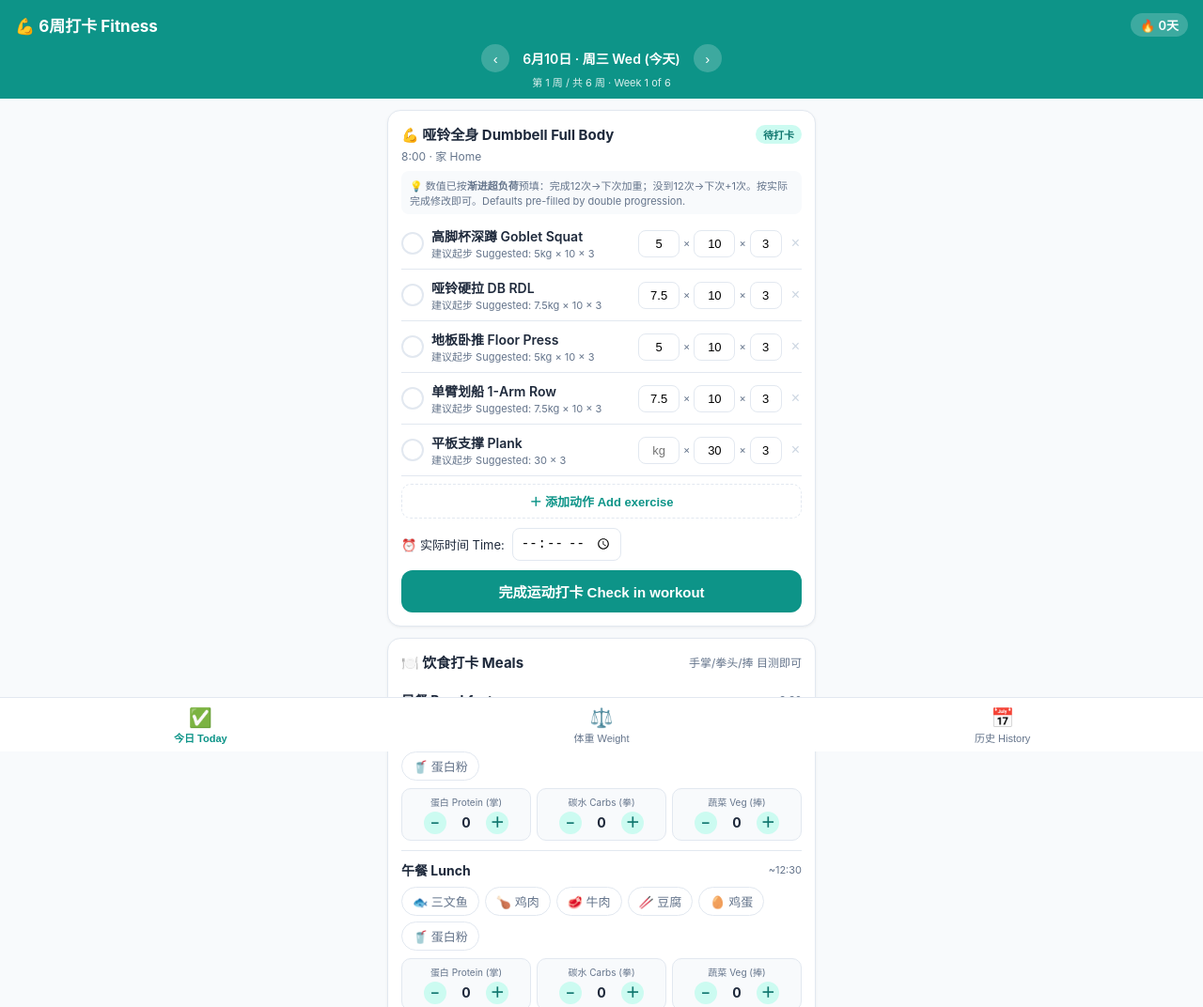
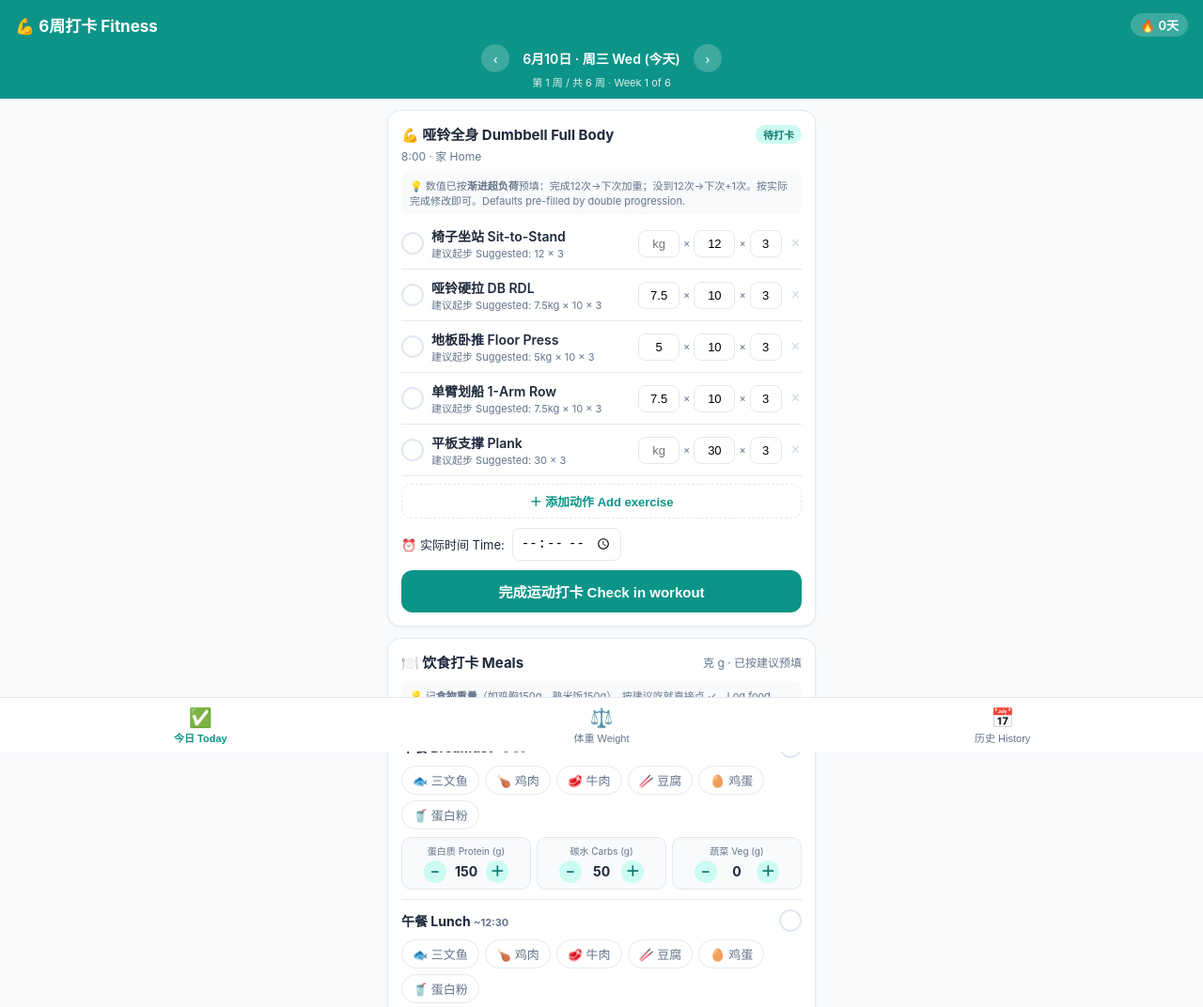
Before and after one commit to maggie-cl/fitness-app, a plain HTML site: page index.html in a window 1280 px wide. Shown: the top 1072 px of the page at 94% size. Drawn offline with Linux system fonts and the light colour scheme.

Commit message:
Knee-friendly plan, swap-on-delete alternatives, gram-based meals with defaults, optional snack
Co-Authored-By: Claude Fable 5 <noreply@anthropic.com>

```diff
--- a/index.html
+++ b/index.html
@@ -54,6 +54,7 @@ main{padding:12px; max-width:480px; margin:0 auto;}
 .exdel{border:none; background:none; color:#cbd5e1; font-size:16px; cursor:pointer; padding:2px;}
 .addex{width:100%; padding:8px; margin-top:8px; border:1px dashed var(--border); background:none;
   border-radius:10px; color:var(--teal); font-size:13px; font-weight:600; cursor:pointer;}
+.swaprow{background:#fffbeb; border:1px solid #fde68a; border-radius:10px; padding:9px; margin:4px 0 8px;}
 .timerow{display:flex; align-items:center; gap:8px; margin-top:10px; font-size:13px;}
 .timerow input[type=time]{padding:6px 8px; border:1px solid var(--border); border-radius:8px; font-size:14px;}
 .bigbtn{width:100%; padding:12px; border:none; border-radius:12px; background:var(--teal);
@@ -163,31 +164,39 @@ nav button.on{color:var(--teal); font-weight:700;}
 const DEF_SETTINGS = {startDate:'2026-06-10', weeks:6, startW:75, endW:70.5};
 let PLAN_START, PLAN_END, W_START, W_END;
 const STORE_KEY = 'fitness6w_v1';
+/* 护膝版课表：避免箭步蹲/深蹲/跳跃等伤膝动作，以髋主导动作为主 knee-friendly plan */
 const SCHEDULE = {
-  1:{type:'gym', icon:'🏋️', name:'下肢 Lower', where:'12:00 · 办公室健身房 Office gym',
-     ex:['腿举 Leg Press','罗马尼亚硬拉 RDL','行走箭步蹲 Lunges','腿弯举 Leg Curl','臀推 Hip Thrust']},
+  1:{type:'gym', icon:'🏋️', name:'下肢 Lower (护膝版)', where:'12:00 · 办公室健身房 Office gym',
+     ex:['罗马尼亚硬拉 RDL','腿弯举 Leg Curl','臀推 Hip Thrust','坐姿髋外展 Hip Abduction','箱式浅蹲 Box Squat (高箱)']},
   2:{type:'gym', icon:'🏋️', name:'上肢 Upper', where:'12:00 · 办公室健身房 Office gym',
      ex:['高位下拉 Lat Pulldown','坐姿推胸 Chest Press','坐姿划船 Seated Row','肩上推举 Shoulder Press','二头弯举 Biceps Curl','三头下压 Triceps Pushdown']},
   3:{type:'home', icon:'💪', name:'哑铃全身 Dumbbell Full Body', where:'8:00 · 家 Home',
-     ex:['高脚杯深蹲 Goblet Squat','哑铃硬拉 DB RDL','地板卧推 Floor Press','单臂划船 1-Arm Row','平板支撑 Plank']},
+     ex:['椅子坐站 Sit-to-Stand','哑铃硬拉 DB RDL','地板卧推 Floor Press','单臂划船 1-Arm Row','平板支撑 Plank']},
   4:{type:'gym', icon:'🏋️', name:'全身 Full Body', where:'12:00 · 办公室健身房 Office gym',
-     ex:['深蹲 Squat','上斜推胸 Incline Press','绳索划船 Cable Row','臀推 Hip Thrust','农夫行走 Farmer Carry']},
-  5:{type:'home', icon:'💪', name:'HIIT 高强度间歇', where:'8:00 · 家 Home',
-     ex:['深蹲推举 Squat to Press','登山跑 Mountain Climber','弹力带划船 Band Row','臀桥 Glute Bridge','跳绳 Jump Rope']},
+     ex:['相扑硬拉 Sumo Deadlift','上斜推胸 Incline Press','绳索划船 Cable Row','臀推 Hip Thrust','农夫行走 Farmer Carry']},
+  5:{type:'home', icon:'💪', name:'HIIT 低冲击间歇 Low-impact', where:'8:00 · 家 Home',
+     ex:['哑铃摆荡 DB Swing','出拳 Shadowbox Punch','弹力带划船 Band Row','臀桥 Glute Bridge','低冲击开合 Step Jacks']},
   6:{type:'rest', icon:'🚶', name:'休息 / 遛娃散步 Rest / Walk', where:'', ex:[]},
   0:{type:'rest', icon:'😴', name:'休息 Rest · 备餐日 Meal Prep', where:'', ex:[]}
 };
 const MEALS = [
   {key:'breakfast', name:'早餐 Breakfast', time:'~8:30'},
   {key:'lunch', name:'午餐 Lunch', time:'~12:30'},
-  {key:'snack', name:'加餐 Snack', time:'~15:30'},
+  {key:'snack', name:'加餐 Snack', time:'可选 optional', optional:true},
   {key:'dinner', name:'晚餐 Dinner', time:'~19:00'}
 ];
+/* 建议食物重量(克) suggested food weights in grams */
+const MEAL_DEFAULTS = {
+  breakfast:{protein:150, carbs:50,  veg:0},
+  lunch:    {protein:150, carbs:150, veg:200},
+  snack:    {protein:50,  carbs:0,   veg:0},
+  dinner:   {protein:150, carbs:100, veg:200}
+};
 const PROTEINS = [
   {key:'salmon', label:'🐟 三文鱼'}, {key:'chicken', label:'🍗 鸡肉'}, {key:'beef', label:'🥩 牛肉'},
   {key:'tofu', label:'🥢 豆腐'}, {key:'eggs', label:'🥚 鸡蛋'}, {key:'shake', label:'🥤 蛋白粉'}
 ];
-const TARGETS = {protein:4, carbsMax:2.5, veg:3, waterL:3}; // 掌/拳/捧/升
+const TARGETS = {protein:450, carbsMax:300, veg:400, waterL:3}; // 克/克/克/升 (蛋白质类为食物重量)
 const CUP_L = 0.8, MAX_CUPS = 5;
 
 let db = load();
@@ -214,17 +223,49 @@ applySettings();
 /* ================= today view ================= */
 /* 起步默认值 [weight kg, reps, sets] — 新手友好；计时动作 reps=秒 */
 const EX_DEFAULTS = {
-  '腿举 Leg Press':[40,12,3], '罗马尼亚硬拉 RDL':[20,10,3], '行走箭步蹲 Lunges':[5,10,3],
-  '腿弯举 Leg Curl':[20,12,3], '臀推 Hip Thrust':[30,10,3],
+  '罗马尼亚硬拉 RDL':[20,10,3], '腿弯举 Leg Curl':[20,12,3], '臀推 Hip Thrust':[30,10,3],
+  '坐姿髋外展 Hip Abduction':[30,15,3], '箱式浅蹲 Box Squat (高箱)':[0,12,3],
   '高位下拉 Lat Pulldown':[25,10,3], '坐姿推胸 Chest Press':[15,10,3], '坐姿划船 Seated Row':[25,10,3],
   '肩上推举 Shoulder Press':[7.5,10,3], '二头弯举 Biceps Curl':[5,10,3], '三头下压 Triceps Pushdown':[15,10,3],
-  '深蹲 Squat':[20,10,3], '上斜推胸 Incline Press':[10,10,3], '绳索划船 Cable Row':[25,10,3], '农夫行走 Farmer Carry':[10,30,3],
-  '高脚杯深蹲 Goblet Squat':[5,10,3], '哑铃硬拉 DB RDL':[7.5,10,3], '地板卧推 Floor Press':[5,10,3],
+  '相扑硬拉 Sumo Deadlift':[20,10,3], '上斜推胸 Incline Press':[10,10,3], '绳索划船 Cable Row':[25,10,3], '农夫行走 Farmer Carry':[10,30,3],
+  '椅子坐站 Sit-to-Stand':[0,12,3], '哑铃硬拉 DB RDL':[7.5,10,3], '地板卧推 Floor Press':[5,10,3],
   '单臂划船 1-Arm Row':[7.5,10,3], '平板支撑 Plank':[0,30,3],
-  '深蹲推举 Squat to Press':[2.5,40,4], '登山跑 Mountain Climber':[0,40,4], '弹力带划船 Band Row':[0,40,4],
-  '臀桥 Glute Bridge':[0,40,4], '跳绳 Jump Rope':[0,40,4]
+  '哑铃摆荡 DB Swing':[7.5,40,4], '出拳 Shadowbox Punch':[0,40,4], '弹力带划船 Band Row':[0,40,4],
+  '臀桥 Glute Bridge':[0,40,4], '低冲击开合 Step Jacks':[0,40,4],
+  '早安式 Good Morning':[10,10,3], '单腿臀桥 Single-leg Glute Bridge':[0,10,3], '弹力带侧走 Band Lateral Walk':[0,15,3],
+  '直臂下压 Straight-arm Pulldown':[15,12,3], '跪姿俯卧撑 Knee Push-up':[0,10,3], '阿诺德推举 Arnold Press':[5,10,3],
+  '侧平举 Lateral Raise':[4,12,3], '锤式弯举 Hammer Curl':[5,10,3], '仰卧臂屈伸 Skullcrusher':[5,10,3],
+  '死虫式 Dead Bug':[0,10,3], '鸟狗式 Bird Dog':[0,10,3], '侧平板 Side Plank':[0,25,3], '原地快走 March in Place':[0,40,4]
 };
 const GENERIC_DEFAULT = [2.5,10,4];
+/* 同肌群护膝替代动作 knee-friendly alternatives by muscle group */
+const ALTS = {
+  '罗马尼亚硬拉 RDL':['腿弯举 Leg Curl','早安式 Good Morning','单腿臀桥 Single-leg Glute Bridge'],
+  '腿弯举 Leg Curl':['罗马尼亚硬拉 RDL','单腿臀桥 Single-leg Glute Bridge'],
+  '臀推 Hip Thrust':['臀桥 Glute Bridge','单腿臀桥 Single-leg Glute Bridge'],
+  '坐姿髋外展 Hip Abduction':['弹力带侧走 Band Lateral Walk','单腿臀桥 Single-leg Glute Bridge'],
+  '箱式浅蹲 Box Squat (高箱)':['椅子坐站 Sit-to-Stand','臀推 Hip Thrust'],
+  '高位下拉 Lat Pulldown':['坐姿划船 Seated Row','直臂下压 Straight-arm Pulldown'],
+  '坐姿推胸 Chest Press':['上斜推胸 Incline Press','跪姿俯卧撑 Knee Push-up'],
+  '坐姿划船 Seated Row':['高位下拉 Lat Pulldown','单臂划船 1-Arm Row'],
+  '肩上推举 Shoulder Press':['侧平举 Lateral Raise','阿诺德推举 Arnold Press'],
+  '二头弯举 Biceps Curl':['锤式弯举 Hammer Curl'],
+  '三头下压 Triceps Pushdown':['仰卧臂屈伸 Skullcrusher','跪姿俯卧撑 Knee Push-up'],
+  '相扑硬拉 Sumo Deadlift':['罗马尼亚硬拉 RDL','臀推 Hip Thrust'],
+  '上斜推胸 Incline Press':['坐姿推胸 Chest Press','地板卧推 Floor Press'],
+  '绳索划船 Cable Row':['坐姿划船 Seated Row','高位下拉 Lat Pulldown'],
+  '农夫行走 Farmer Carry':['侧平板 Side Plank','死虫式 Dead Bug'],
+  '椅子坐站 Sit-to-Stand':['箱式浅蹲 Box Squat (高箱)','臀桥 Glute Bridge'],
+  '哑铃硬拉 DB RDL':['早安式 Good Morning','单腿臀桥 Single-leg Glute Bridge'],
+  '地板卧推 Floor Press':['跪姿俯卧撑 Knee Push-up','上斜推胸 Incline Press'],
+  '单臂划船 1-Arm Row':['弹力带划船 Band Row','坐姿划船 Seated Row'],
+  '平板支撑 Plank':['死虫式 Dead Bug','鸟狗式 Bird Dog','侧平板 Side Plank'],
+  '哑铃摆荡 DB Swing':['臀桥 Glute Bridge','早安式 Good Morning'],
+  '出拳 Shadowbox Punch':['低冲击开合 Step Jacks','原地快走 March in Place'],
+  '低冲击开合 Step Jacks':['出拳 Shadowbox Punch','原地快走 March in Place'],
+  '弹力带划船 Band Row':['单臂划船 1-Arm Row'],
+  '臀桥 Glute Bridge':['臀推 Hip Thrust','单腿臀桥 Single-leg Glute Bridge']
+};
 /* 双重渐进 double progression: 完成12次→加重并回到10次; 否则下次+1次; 自重/计时动作+5秒(上限60) */
 function suggestFor(name, ds){
   const last = lastRecord(name, ds);
@@ -293,6 +334,13 @@ function renderToday(){
           <input type="number" inputmode="numeric" placeholder="组" value="${e.sets}" onchange="setEx(${i},'sets',this.value)" style="width:34px">
         </div>
         <button class="exdel" onclick="delEx(${i})">×</button></div>`;
+      if(swapIdx===i){
+        const alts=(ALTS[e.name]||[]).filter(a=>!w.ex.some(x=>x.name===a));
+        h += `<div class="swaprow"><div style="font-size:11px;color:var(--muted);margin-bottom:5px">🔄 换个同肌群的护膝动作？Replace with a same-muscle alternative:</div><div class="chips">` +
+          alts.map(a=>`<button class="chip" onclick="swapEx(${i},'${a}')">${a}</button>`).join('') +
+          `<button class="chip" style="color:var(--red)" onclick="reallyDelEx(${i})">🗑 直接删除 Delete</button>
+           <button class="chip" onclick="cancelSwap()">取消 Cancel</button></div></div>`;
+      }
     });
     h += `<button class="addex" onclick="addEx()">＋ 添加动作 Add exercise</button>
       <div class="timerow"><span>⏰ 实际时间 Time:</span><input type="time" value="${w.time}" onchange="setWTime(this.value)"></div>
@@ -302,33 +350,36 @@ function renderToday(){
 
   /* --- meals card --- */
   if(!lg.meals) lg.meals = {};
-  let totP=0, totC=0, totV=0, mealsLogged=0;
-  MEALS.forEach(m=>{
-    const ml = lg.meals[m.key];
-    if(ml){ totP+=ml.protein||0; totC+=ml.carbs||0; totV+=ml.veg||0;
-      if((ml.proteins&&ml.proteins.length)||ml.protein||ml.carbs||ml.veg) mealsLogged++; }
-  });
-  h += `<div class="card"><h2><span>🍽️ 饮食打卡 Meals</span><span class="sub">手掌/拳头/捧 目测即可</span></h2>`;
-  MEALS.forEach(m=>{
-    const ml = lg.meals[m.key] || {proteins:[], protein:0, carbs:0, veg:0};
-    h += `<div class="mealslot"><div class="mealhead"><span class="mname">${m.name}</span><span class="mtime">${m.time}</span></div>
+  const snackOn = !!(lg.meals.snack && lg.meals.snack.visible);
+  const slots = MEALS.filter(m=>!m.optional || snackOn);
+  let totP=0, totC=0, totV=0, mealsDone=0;
+  slots.forEach(m=>{ const ml=lg.meals[m.key];
+    if(ml && ml.done){ totP+=ml.protein||0; totC+=ml.carbs||0; totV+=ml.veg||0; mealsDone++; } });
+  h += `<div class="card"><h2><span>🍽️ 饮食打卡 Meals</span><span class="sub">克 g · 已按建议预填</span></h2>
+    <div style="font-size:11px;color:var(--muted);background:#f8fafc;border-radius:8px;padding:7px 9px;margin-bottom:4px">💡 记<b>食物重量</b>（如鸡胸150g、熟米饭150g），按建议吃就直接点 ✓。Log food weight in grams; tap ✓ if you ate as suggested.</div>`;
+  slots.forEach(m=>{
+    const ml = lg.meals[m.key] || Object.assign({proteins:[], done:false}, MEAL_DEFAULTS[m.key]);
+    h += `<div class="mealslot"><div class="mealhead"><span class="mname">${m.name} <span class="mtime">${m.time}</span></span>
+      <button class="excheck ${ml.done?'on':''}" onclick="toggleMealDone('${m.key}')">${ml.done?'✓':''}</button></div>
       <div class="chips">` +
       PROTEINS.map(p=>`<button class="chip ${ml.proteins.includes(p.key)?'on':''}" onclick="toggleProtein('${m.key}','${p.key}')">${p.label}</button>`).join('') +
       `</div><div class="amounts">
-        <div class="amt"><div class="lbl">蛋白 Protein (掌)</div><div class="ctl">
-          <button onclick="bumpAmt('${m.key}','protein',-0.5)">−</button><span class="val">${ml.protein||0}</span><button onclick="bumpAmt('${m.key}','protein',0.5)">＋</button></div></div>
-        <div class="amt"><div class="lbl">碳水 Carbs (拳)</div><div class="ctl">
-          <button onclick="bumpAmt('${m.key}','carbs',-0.5)">−</button><span class="val">${ml.carbs||0}</span><button onclick="bumpAmt('${m.key}','carbs',0.5)">＋</button></div></div>
-        <div class="amt"><div class="lbl">蔬菜 Veg (捧)</div><div class="ctl">
-          <button onclick="bumpAmt('${m.key}','veg',-0.5)">−</button><span class="val">${ml.veg||0}</span><button onclick="bumpAmt('${m.key}','veg',0.5)">＋</button></div></div>
+        <div class="amt"><div class="lbl">蛋白质 Protein (g)</div><div class="ctl">
+          <button onclick="bumpAmt('${m.key}','protein',-25)">−</button><span class="val">${ml.protein||0}</span><button onclick="bumpAmt('${m.key}','protein',25)">＋</button></div></div>
+        <div class="amt"><div class="lbl">碳水 Carbs (g)</div><div class="ctl">
+          <button onclick="bumpAmt('${m.key}','carbs',-25)">−</button><span class="val">${ml.carbs||0}</span><button onclick="bumpAmt('${m.key}','carbs',25)">＋</button></div></div>
+        <div class="amt"><div class="lbl">蔬菜 Veg (g)</div><div class="ctl">
+          <button onclick="bumpAmt('${m.key}','veg',-25)">−</button><span class="val">${ml.veg||0}</span><button onclick="bumpAmt('${m.key}','veg',25)">＋</button></div></div>
       </div></div>`;
   });
+  if(!snackOn) h += `<button class="addex" onclick="addSnack()">＋ 今天有加餐 Add snack today</button>`;
   const pOK = totP>=TARGETS.protein, cOK = totC<=TARGETS.carbsMax, vOK = totV>=TARGETS.veg;
   h += `<div class="daytotals">
-    <div class="tot ${pOK?'ok':''}">蛋白 ≥${TARGETS.protein}掌<b>${totP}掌 ${pOK?'✓':''}</b></div>
-    <div class="tot ${cOK&&totC>0?'ok':''}">碳水 ≤${TARGETS.carbsMax}拳<b>${totC}拳 ${cOK&&totC>0?'✓':''}</b></div>
-    <div class="tot ${vOK?'ok':''}">蔬菜 ≥${TARGETS.veg}捧<b>${totV}捧 ${vOK?'✓':''}</b></div>
-  </div></div>`;
+    <div class="tot ${pOK?'ok':''}">蛋白质 ≥${TARGETS.protein}g<b>${totP}g ${pOK?'✓':''}</b></div>
+    <div class="tot ${cOK&&mealsDone>0?'ok':''}">碳水 ≤${TARGETS.carbsMax}g<b>${totC}g ${cOK&&mealsDone>0?'✓':''}</b></div>
+    <div class="tot ${vOK?'ok':''}">蔬菜 ≥${TARGETS.veg}g<b>${totV}g ${vOK?'✓':''}</b></div>
+  </div>
+  <div style="font-size:10px;color:var(--muted);margin-top:6px;text-align:center">合计只算已打卡 ✓ 的餐 Totals count checked meals only</div></div>`;
 
   /* --- water card --- */
   const cups = lg.water||0, liters = Math.round(cups*CUP_L*10)/10;
@@ -345,9 +396,22 @@ function renderToday(){
 
   v.innerHTML = h;
 }
+let swapIdx=null;
 function toggleEx(i){ const w=getWorkout(curDate); w.ex[i].done=!w.ex[i].done; save(); renderToday(); }
 function setEx(i,f,val){ const w=getWorkout(curDate); w.ex[i][f]=val; if(val) w.ex[i].done=true; save(); renderToday(); }
-function delEx(i){ const w=getWorkout(curDate); w.ex.splice(i,1); save(); renderToday(); }
+function delEx(i){
+  const name=getWorkout(curDate).ex[i].name;
+  const alts=(ALTS[name]||[]).filter(a=>!getWorkout(curDate).ex.some(x=>x.name===a));
+  if(alts.length){ swapIdx=(swapIdx===i?null:i); renderToday(); }
+  else { getWorkout(curDate).ex.splice(i,1); save(); renderToday(); }
+}
+function swapEx(i, newName){
+  const sg=suggestFor(newName, curDate);
+  getWorkout(curDate).ex[i]={name:newName, weight:sg.weight?String(sg.weight):'', reps:String(sg.reps), sets:String(sg.sets), done:false};
+  swapIdx=null; save(); renderToday(); toast('已替换 Swapped → '+newName);
+}
+function reallyDelEx(i){ getWorkout(curDate).ex.splice(i,1); swapIdx=null; save(); renderToday(); }
+function cancelSwap(){ swapIdx=null; renderToday(); }
 function addEx(){ const n=prompt('动作名称 Exercise name:'); if(n){
   const sg=suggestFor(n,curDate);
   getWorkout(curDate).ex.push({name:n, weight:sg.weight?String(sg.weight):'', reps:String(sg.reps), sets:String(sg.sets), done:false});
@@ -359,10 +423,15 @@ function toggleWorkoutDone(){
   save(); renderToday(); renderHeader();
   if(w.done) toast('💪 运动打卡成功！Nice work!');
 }
-function getMeal(k){ const lg=dayLog(curDate); if(!lg.meals) lg.meals={}; if(!lg.meals[k]) lg.meals[k]={proteins:[],protein:0,carbs:0,veg:0}; return lg.meals[k]; }
+function getMeal(k){ const lg=dayLog(curDate); if(!lg.meals) lg.meals={};
+  if(!lg.meals[k]) lg.meals[k]=Object.assign({proteins:[], done:false}, MEAL_DEFAULTS[k]);
+  return lg.meals[k]; }
+function toggleMealDone(k){ const m=getMeal(k); m.done=!m.done; save(); renderToday(); renderHeader();
+  if(m.done) toast('🍽️ 已打卡'); }
+function addSnack(){ getMeal('snack').visible=true; save(); renderToday(); }
 function toggleProtein(mk,pk){ const m=getMeal(mk); const i=m.proteins.indexOf(pk);
   if(i>=0) m.proteins.splice(i,1); else m.proteins.push(pk); save(); renderToday(); renderHeader(); }
-function bumpAmt(mk,f,d){ const m=getMeal(mk); m[f]=Math.max(0,Math.round(((m[f]||0)+d)*10)/10); save(); renderToday(); renderHeader(); }
+function bumpAmt(mk,f,d){ const m=getMeal(mk); m[f]=Math.max(0,(m[f]||0)+d); save(); renderToday(); renderHeader(); }
 function setWater(n){ const lg=dayLog(curDate); lg.water = (lg.water===n)?n-1:n; save(); renderToday(); }
 function saveWeight(inputId){
   const val=parseFloat(document.getElementById(inputId).value);
@@ -488,8 +557,7 @@ function dayStatus(ds){
   const w=!!(lg.workout&&lg.workout.done)||(isRest); // rest days don't break streak
   const wReal=!!(lg.workout&&lg.workout.done);
   let mealsLogged=0;
-  if(lg.meals) MEALS.forEach(m=>{ const ml=lg.meals[m.key];
-    if(ml&&((ml.proteins&&ml.proteins.length)||ml.protein||ml.carbs||ml.veg)) mealsLogged++; });
+  if(lg.meals) MEALS.forEach(m=>{ const ml=lg.meals[m.key]; if(ml&&ml.done) mealsLogged++; });
   const m=mealsLogged>=2, wt=!!lg.weight;
   return {w, wReal, m, wt, any:wReal||mealsLogged>0||wt, complete:w&&m};
 }
@@ -531,7 +599,7 @@ function renderHistory(){
     let workouts=0, pDays=0, wDays=0, weights=[];
     for(let i=0;i<7;i++){ const ds2=addDays(start,i); const lg=db.logs[ds2]; if(!lg)continue;
       if(lg.workout&&lg.workout.done&&SCHEDULE[parse(ds2).getDay()].type!=='rest') workouts++;
-      let tp=0; if(lg.meals) MEALS.forEach(m=>{tp+=(lg.meals[m.key]||{}).protein||0;});
+      let tp=0; if(lg.meals) MEALS.forEach(m=>{ const ml=lg.meals[m.key]; if(ml&&ml.done) tp+=ml.protein||0; });
       if(tp>=TARGETS.protein) pDays++;
       if((lg.water||0)*CUP_L>=TARGETS.waterL) wDays++;
       if(lg.weight) weights.push(lg.weight);
```
